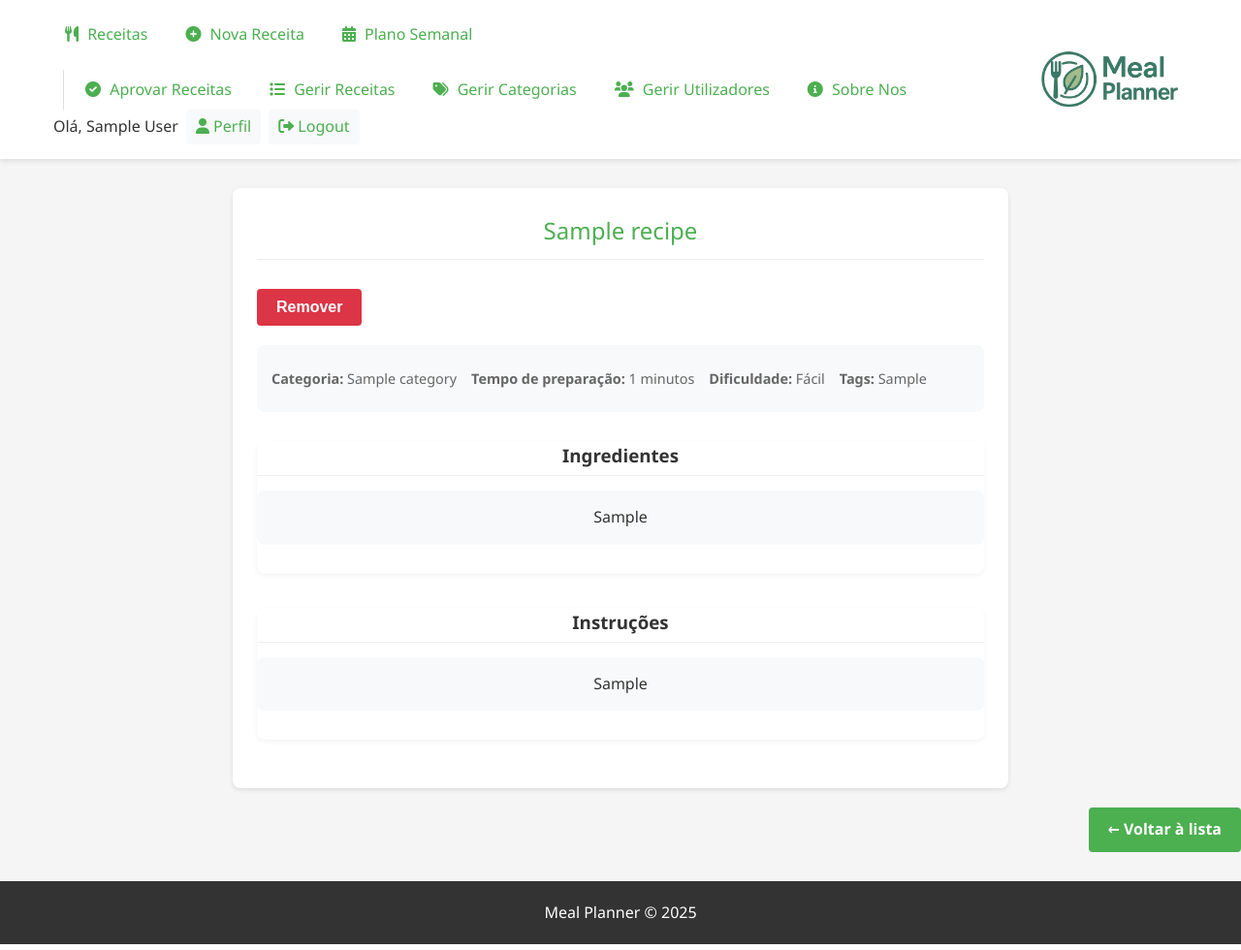
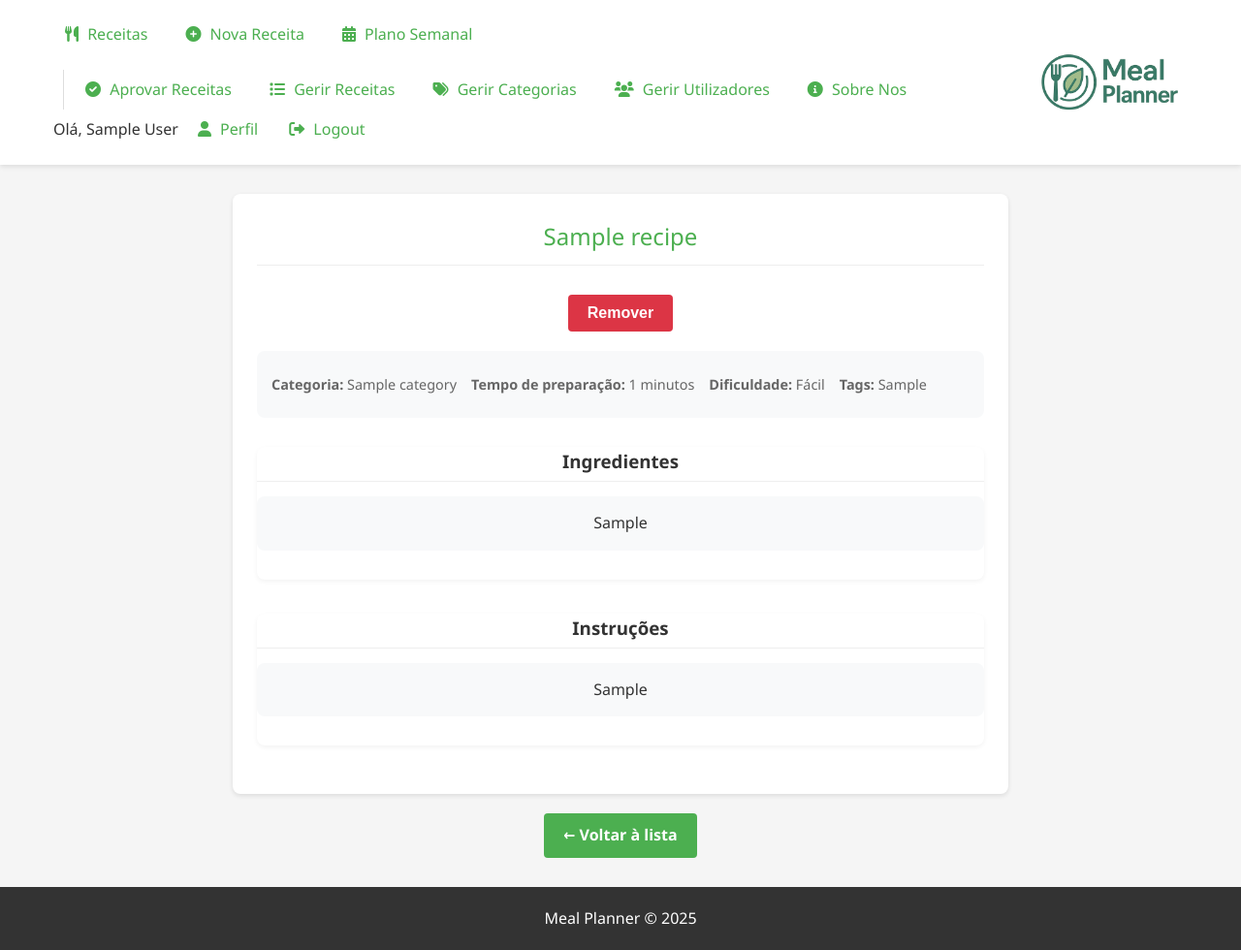
Before and after one commit to luniballony/Meal-Planner, a Flask app: page /favorites/ver_receita_favorita/1 in a window 1280 px wide. Shown: the whole page at 97% size. Run offline with Flask 3, Linux system fonts and the light colour scheme; the visitor is signed in with stand-in values (Sample User, id 1); tables that the repository leaves empty hold one stand-in row (values such as "Sample post").

Commit message:
pequenas alterações css P2
-> em ver receitas: botões adicionar/bloquear e botão voltar centrados
-> em receitas favoritas: botão remover/voltar centrados
-> adição alt.title quando logotipo não carrega
-> quando em perfil botão fica com cor

```diff
--- a/app/templates/base.html
+++ b/app/templates/base.html
@@ -96,11 +96,17 @@
             <div class="user-greeting">
               <span>Olá, {{ session.get('user_nome') }}</span>
 
-              <a href="{{ url_for('main.home') }}" class="logout-btn">
+              <a
+                href="{{ url_for('main.home') }}"
+                class="nav-item {% if request.endpoint == 'main.home' %}active{% endif %}"
+              >
                 <i class="fas fa-user"></i> Perfil
               </a>
 
-              <a href="{{ url_for('auth.logout') }}" class="logout-btn">
+              <a
+                href="{{ url_for('auth.logout') }}"
+                class="nav-item {% if request.endpoint == 'main.logout' %}active{% endif %}"
+              >
                 <i class="fas fa-sign-out-alt"></i> Logout
               </a>
             </div>
@@ -124,7 +130,7 @@
           </div>
         </nav>
 
-          <img src="../static/css/meal_planner_transparent_logo.png" class="nav-logo">
+          <img src="../static/css/meal_planner_transparent_logo.png" class="nav-logo" alt="Meal Planner Logo">
       </div>
     </header>
 
--- a/app/templates/recipes/ver.html
+++ b/app/templates/recipes/ver.html
@@ -14,7 +14,7 @@ block content %}
     </form>
 
   {% else %}
-    <div style="margin-bottom: 10px; display: flex; gap: 10px">
+    <div style="margin-bottom: 10px; display: flex; justify-content: center; gap: 10px">
       <form
         method="POST"
         action="{{ url_for('favorites.adicionar', receita_id=receita.id) }}"
@@ -58,7 +58,7 @@ block content %}
   </div>
 </div>
 
-<div class="form-actions" style="margin-top: 20px">
+<div class="form-actions" style="margin-top: 20px; justify-content: center">
   <a href="{{ url_for('recipes.listar') }}" class="btn btn-primary"
     >← Voltar à lista</a
   >
--- a/app/templates/recipes/ver_favoritas.html
+++ b/app/templates/recipes/ver_favoritas.html
@@ -3,7 +3,7 @@ block content %}
 <div class="card recipe-card">
   <h2 class="recipe-title">{{ receita.titulo }}</h2>
 
-  <div style="margin-bottom: 10px; display: flex; gap: 10px">
+  <div style="margin-bottom: 10px; display: flex; justify-content: center; gap: 10px">
     <form
       method="POST"
       action="{{ url_for('favorites.remover', receita_id=receita.id)}}"
@@ -39,7 +39,7 @@ block content %}
   </div>
 </div>
 
-<div class="form-actions" style="margin-top: 20px">
+<div class="form-actions" style="margin-top: 20px; justify-content: center">
   <a href="{{ url_for('recipes.listar') }}" class="btn btn-primary"
     >← Voltar à lista</a
   >
```
